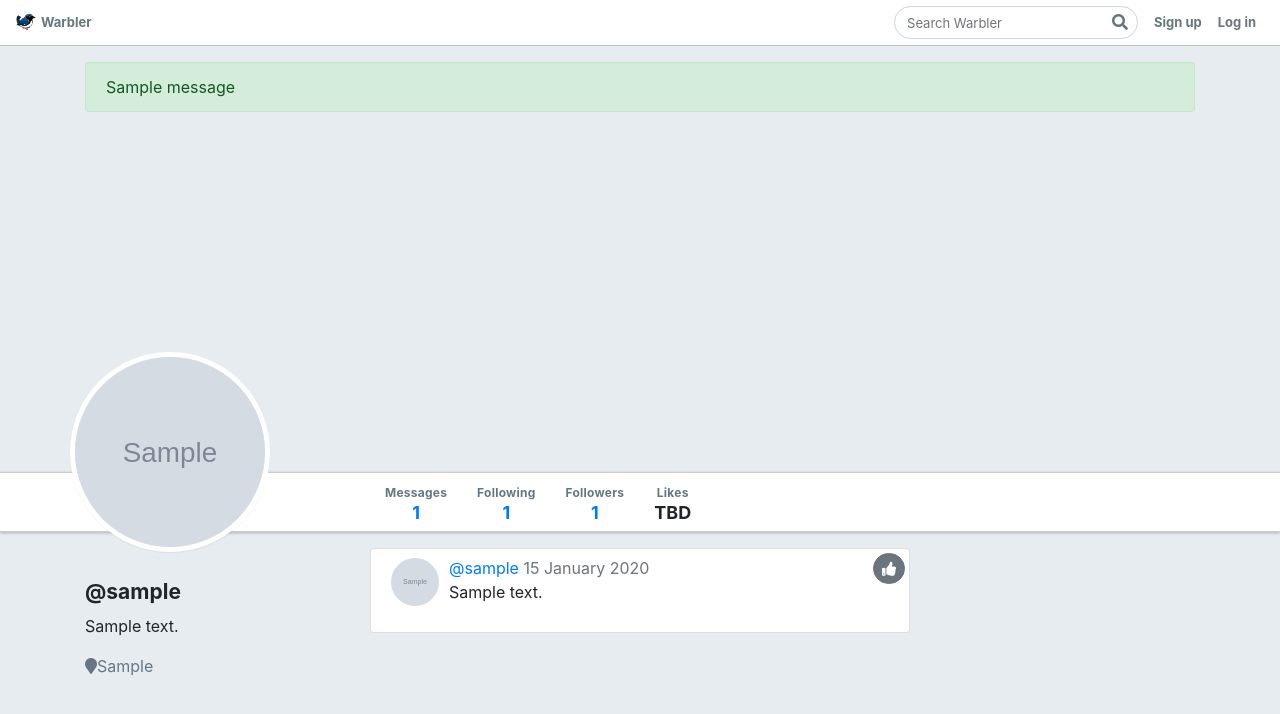
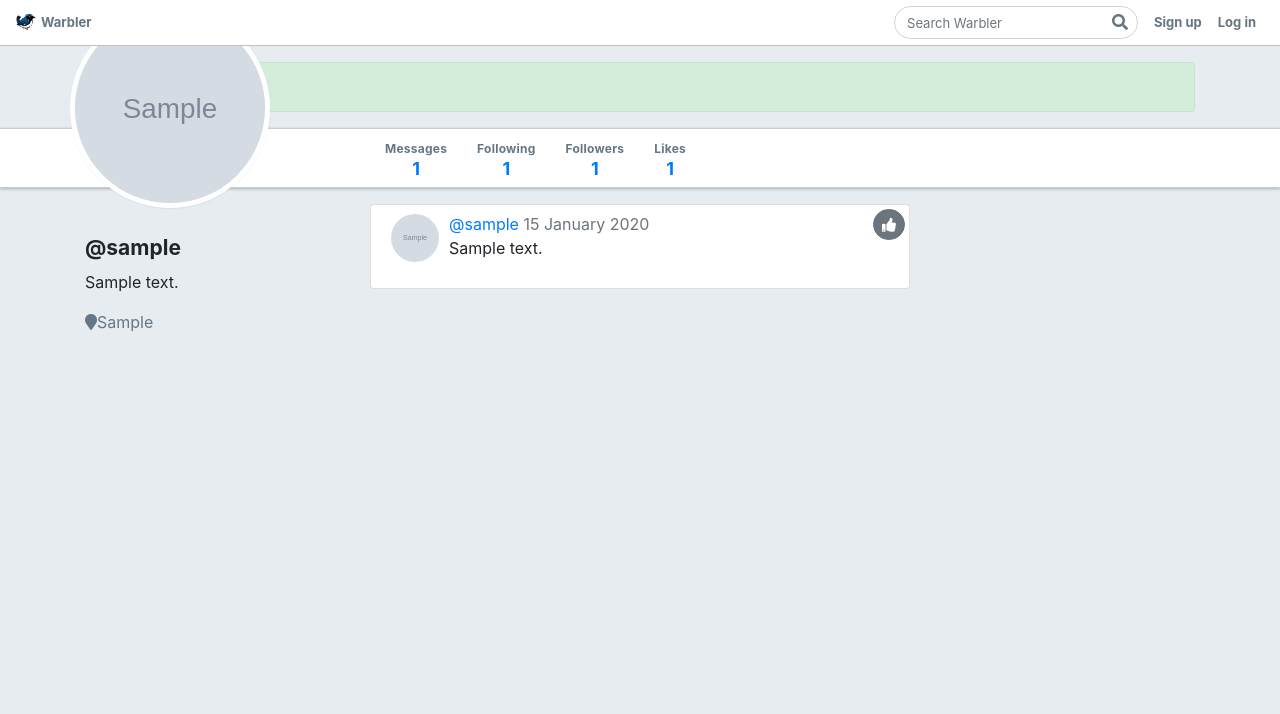
Before and after one commit to mahdimq/warbler, a Flask app: page /users/1 in a window 1280 px wide. Shown: the top 714 px of the page. Run offline with Flask 2, Linux system fonts and the light colour scheme; tables that the repository leaves empty hold one stand-in row (values such as "Sample post"); grey boxes marked "Sample" are stand-in pictures; one stand-in notice (Sample message) is shown; some libraries are stand-ins or nearby versions.

Commit message:
added likes and hero styling

```diff
--- a/app.py
+++ b/app.py
@@ -338,12 +338,13 @@
         return redirect(f"/users/{g.user.id}")
 
     if like_msg in g.user.likes:
+        flash("message unliked!", "danger")
         g.user.likes = [like for like in g.user.likes if like != like_msg]
     else:
+        flash("message liked!", "success")
         g.user.likes.append(like_msg)
 
     db.session.commit()
-    flash("message liked!", "success")
     return redirect("/")
 
 
@@ -367,7 +368,6 @@
             .limit(100)
             .all()
         )
-
         return render_template("home.html", messages=messages)
 
     else:
--- a/static/stylesheets/style.css
+++ b/static/stylesheets/style.css
@@ -196,6 +196,21 @@
 	margin-left: 10px;
 }
 
+/* ====== FIX USER PROFILE IMAGE ======= */
+
+#profile-image {
+	width: 100%;
+	height: 100%;
+	overflow: hidden;
+}
+
+.img {
+	max-width: 100%;
+	height: auto;
+	display: block;
+	opacity: 0.7;
+}
+
 /* ==================== star likes ============== */
 
 .messages-like {
@@ -204,6 +219,7 @@
 	right: 4px;
 	z-index: 1;
 }
+
 /* ============================================= */
 
 #warbler-hero {
--- a/templates/home.html
+++ b/templates/home.html
@@ -40,7 +40,7 @@
     <ul class="list-group" id="messages">
       {% for msg in messages %}
       <li class="list-group-item">
-        <a href="/messages/{{ msg.id  }}" class="message-link" />
+        <a href="/messages/{{ msg.id  }}" class="message-link">
           <a href="/users/{{ msg.user.id }}">
             <img src="{{ msg.user.image_url }}" alt="" class="timeline-image">
           </a>
@@ -50,12 +50,14 @@
             <p>{{ msg.text }}</p>
           </div>
           <form method="POST" action="/messages/{{ msg.id }}/like" id="messages-form">
+
             <button class="
                 btn
                 btn-sm
-                {{'btn-primary' if msg.id in likes else 'btn-secondary'}}">
+                {{'btn-primary' if msg.id in ikes else 'btn-secondary'}}">
               <i class="fa fa-thumbs-up"></i>
             </button>
+
           </form>
       </li>
       {% endfor %}
--- a/templates/users/detail.html
+++ b/templates/users/detail.html
@@ -2,8 +2,8 @@
 
 {% block content %}
 
-<div id="warbler-hero" class="full-width">
-  <img src="{{ g.user.header_image_url }}" alt="" class="card-hero">
+<div id="profile-img" class="full-width">
+  <img src="{{ g.user.header_image_url }}" alt="" class="img">
 </div>
 <!-- Need to fix hero image -->
 
@@ -33,7 +33,7 @@
           </li>
           <li class="stat">
             <p class="small">Likes</p>
-            <h4>TBD</h4>
+            <h4><a href="/users/{{ user.id }}/likes">{{user.likes | length}}</a></h4>
           </li>
           <div class="ml-auto">
             {% if g.user.id == user.id %}
--- a/templates/users/likes.html
+++ b/templates/users/likes.html
@@ -5,9 +5,9 @@
 
   <div class="col-lg-6 col-md-8 col-sm-12">
     <ul class="list-group" id="messages">
-      {% for msg in messages %}
+      {% for msg in user.likes %}
       <li class="list-group-item">
-        <a href="/messages/{{ msg.id  }}" class="message-link" />
+        <a href="/messages/{{ msg.id }}" class="message-link">
           <a href="/users/{{ msg.user.id }}">
             <img src="{{ msg.user.image_url }}" alt="" class="timeline-image">
           </a>
@@ -21,7 +21,7 @@
             <button class="
                 btn
                 btn-sm
-                {{'btn-primary' if msg.id in likes else 'btn-secondary'}}">
+                {{'btn-primary'}}">
               <i class="fa fa-thumbs-up"></i>
             </button>
           </form>
```
Lines whose indentation alone changed are shown as unchanged.
